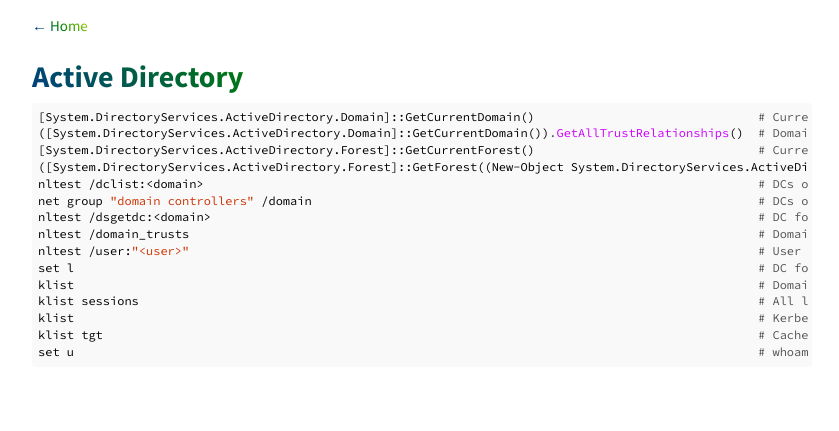
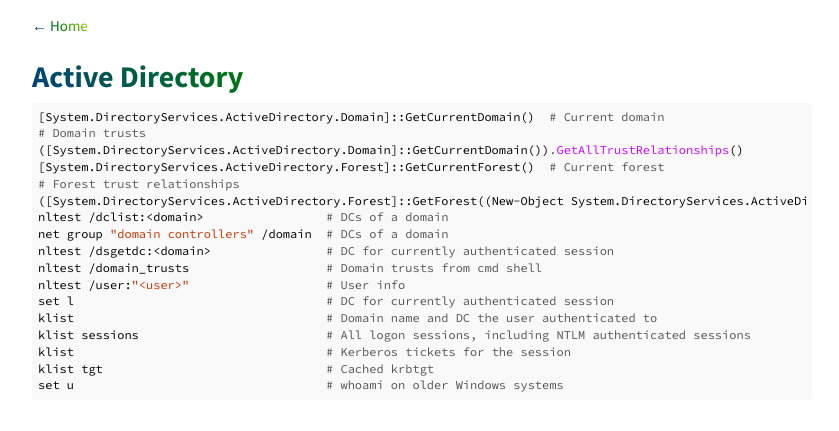
Before and after one commit to agrzeslak/cheatsheet, a Jekyll site: the page built from _topics/active-directory.md, in a window 1280 px wide. Shown: the top 431 px of the page, without its empty margins (218-1057 px from the left). Built offline with Jekyll 4.4.1, drawn with Linux system fonts in a browser that asks for light colours.

Commit message:
Restructured AD code

````diff
--- a/_topics/active-directory.md
+++ b/_topics/active-directory.md
@@ -26,19 +26,21 @@ tags:
 # Active Directory
 
 ```powershell
-[System.DirectoryServices.ActiveDirectory.Domain]::GetCurrentDomain()                               # Current domain
-([System.DirectoryServices.ActiveDirectory.Domain]::GetCurrentDomain()).GetAllTrustRelationships()  # Domain trusts
-[System.DirectoryServices.ActiveDirectory.Forest]::GetCurrentForest()                               # Current forest
-([System.DirectoryServices.ActiveDirectory.Forest]::GetForest((New-Object System.DirectoryServices.ActiveDirectory.DirectoryContext('Forest', 'forest-of-interest.local')))).GetAllTrustRelationships()  # Forest trust relationships
-nltest /dclist:<domain>                                                                             # DCs of a domain
-net group "domain controllers" /domain                                                              # DCs of a domain
-nltest /dsgetdc:<domain>                                                                            # DC for currently authenticated session
-nltest /domain_trusts                                                                               # Domain trusts from cmd shell
-nltest /user:"<user>"                                                                               # User info
-set l                                                                                               # DC for currently authenticated session
-klist                                                                                               # Domain name and DC the user authenticated to
-klist sessions                                                                                      # All logon sessions, including NTLM authenticated sessions
-klist                                                                                               # Kerberos tickets for the session
-klist tgt                                                                                           # Cached krbtgt
-set u                                                                                               # whoami on older Windows systems
+[System.DirectoryServices.ActiveDirectory.Domain]::GetCurrentDomain()  # Current domain
+# Domain trusts
+([System.DirectoryServices.ActiveDirectory.Domain]::GetCurrentDomain()).GetAllTrustRelationships()
+[System.DirectoryServices.ActiveDirectory.Forest]::GetCurrentForest()  # Current forest
+# Forest trust relationships
+([System.DirectoryServices.ActiveDirectory.Forest]::GetForest((New-Object System.DirectoryServices.ActiveDirectory.DirectoryContext('Forest', 'forest-of-interest.local')))).GetAllTrustRelationships()
+nltest /dclist:<domain>                 # DCs of a domain
+net group "domain controllers" /domain  # DCs of a domain
+nltest /dsgetdc:<domain>                # DC for currently authenticated session
+nltest /domain_trusts                   # Domain trusts from cmd shell
+nltest /user:"<user>"                   # User info
+set l                                   # DC for currently authenticated session
+klist                                   # Domain name and DC the user authenticated to
+klist sessions                          # All logon sessions, including NTLM authenticated sessions
+klist                                   # Kerberos tickets for the session
+klist tgt                               # Cached krbtgt
+set u                                   # whoami on older Windows systems
 ```
````
